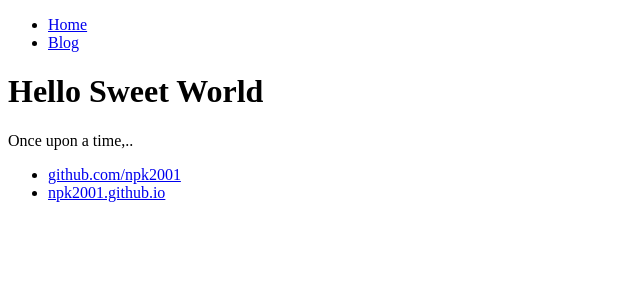
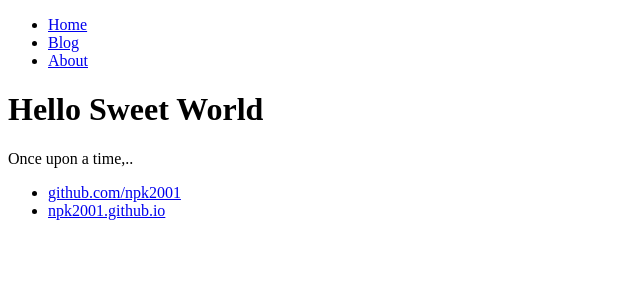
Before and after one commit to npk2001/npk2001.github.io, a Jekyll site: the page built from index.html, in a window 1280 px wide. Shown: the top 300 px of the page, without its empty margins (0-640 px from the left). Built offline with Jekyll 4.4.1, drawn with Linux system fonts in a browser that asks for light colours.

Commit message:
New about link

```diff
--- a/_layouts/default.html
+++ b/_layouts/default.html
@@ -3,20 +3,17 @@
   <head>
     <title>{{ page.title }}</title>
     <!-- link to main stylesheet -->
-		<link rel="stylesheet" type="text/css" href="/css/main.css">
+    <link rel="stylesheet" type="text/css" href="/css/main.css" />
   </head>
   <body>
     <nav>
       <ul>
         <li><a href="/">Home</a></li>
         <li><a href="/blog">Blog</a></li>
+        <li><a href="/about/about.html">About</a></li>
       </ul>
     </nav>
-		<div class="container">
-
-		{{ content }}
-
-		</div>
+    <div class="container">{{ content }}</div>
     <footer>
       <ul>
         <li><a href="https://github.com/npk2001">github.com/npk2001</a></li>
```
Lines whose indentation alone changed are shown as unchanged.
